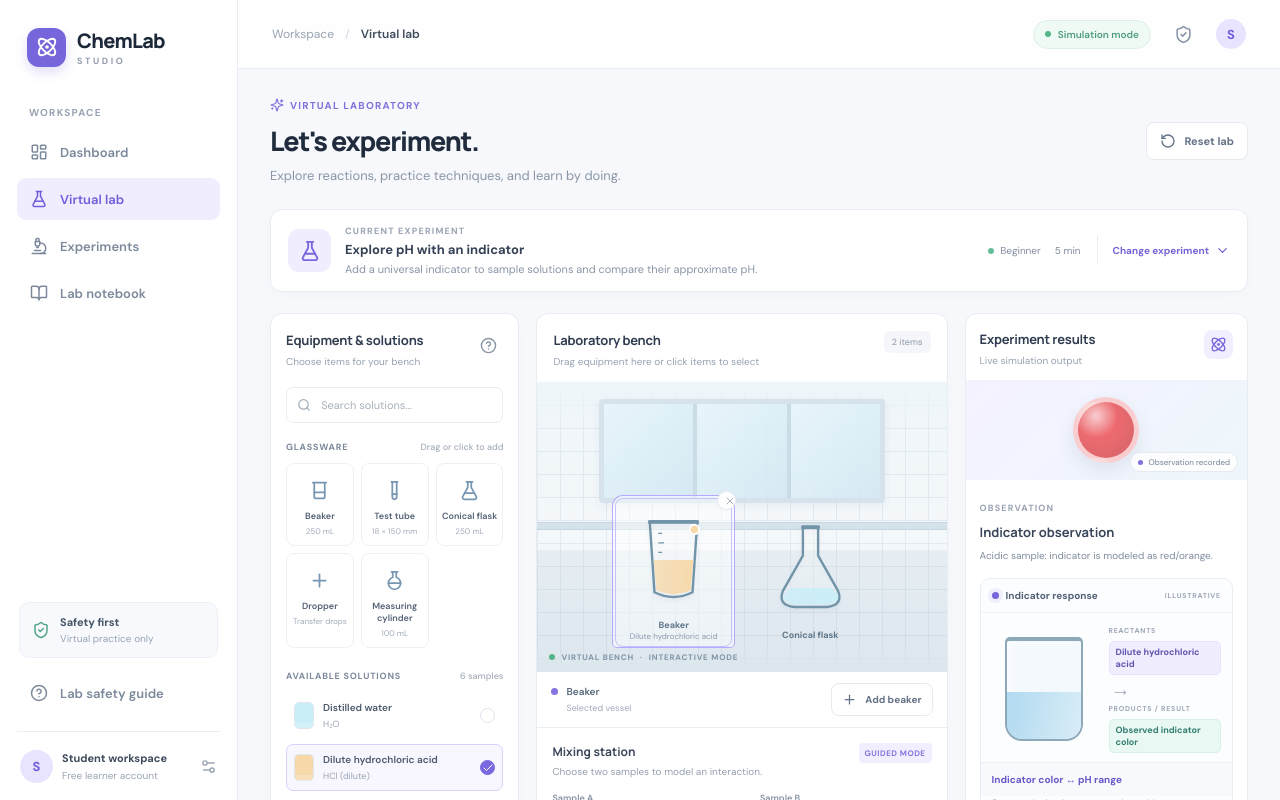
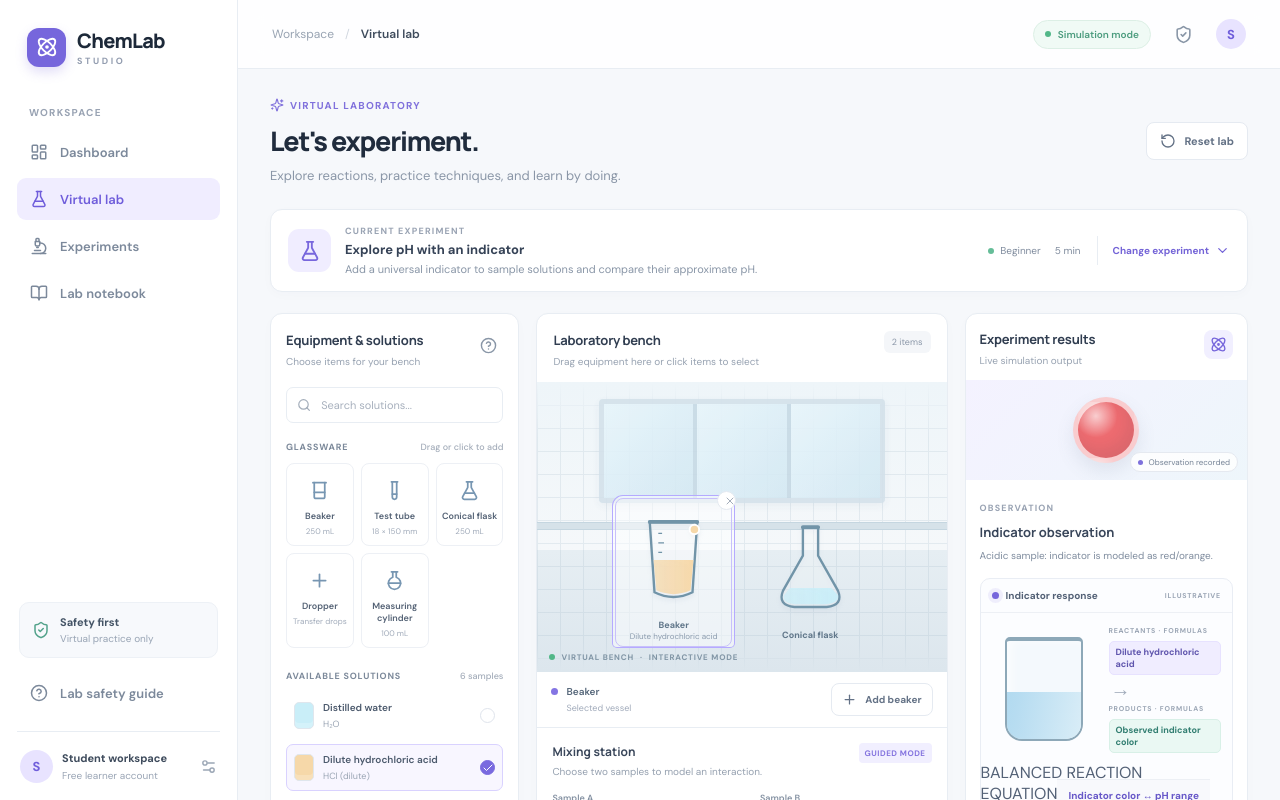
Before and after one commit to sumanchaudhary724/ChemLab, a React (Vite) app: page / in a window 1280 px wide. Shown: the top 800 px of the page. Built offline with nearby package versions, Linux system fonts and the light colour scheme.

Commit message:
Show reaction formulas and balanced equations in reaction visual

```diff
--- a/src/components/ReactionVisual.jsx
+++ b/src/components/ReactionVisual.jsx
@@ -15,7 +15,7 @@ export default function ReactionVisual({ result }) {
     <div className={`reaction-visual reaction-${result.reactionType || "mixture"}`} aria-label={`Reaction visualization: ${result.title}`}>
       <div className="reaction-visual-top">
         <span className="reaction-live-dot" />
-        <span>{captions[result.reactionType] || "Reaction model"}</span>
+        <span>{result.reactionName || captions[result.reactionType] || "Reaction model"}</span>
         <span className="reaction-visual-note">ILLUSTRATIVE</span>
       </div>
       <div className="reaction-scene">
@@ -27,14 +27,22 @@ export default function ReactionVisual({ result }) {
           {result.reactionType === "indicator" && <div className="reaction-indicator-drop" />}
         </div>
         <div className="reaction-steps">
-          <span className="reaction-stage-label">REACTANTS</span>
+          <span className="reaction-stage-label">REACTANTS · FORMULAS</span>
           <div className="reaction-chemicals">{reactants.map((item, i) => <span key={item + i}>{item}</span>)}</div>
           <div className="reaction-arrow">→</div>
-          <span className="reaction-stage-label">PRODUCTS / RESULT</span>
+          <span className="reaction-stage-label">PRODUCTS · FORMULAS</span>
           <div className="reaction-chemicals products">{products.map((item, i) => <span key={item + i}>{item}</span>)}</div>
         </div>
       </div>
-      <div className="reaction-equation-line">{result.equation}</div>
+      <div className="reaction-formula-card">
+        <span className="reaction-formula-label">BALANCED REACTION EQUATION</span>
+        <strong className="reaction-equation-line">{result.equation}</strong>
+        {result.ionicEquation && <>
+          <span className="reaction-formula-label">NET IONIC EQUATION</span>
+          <strong className="reaction-ionic-equation">{result.ionicEquation}</strong>
+        </>}
+      </div>
+      {result.formulaNote && <div className="reaction-formula-note">{result.formulaNote}</div>}
       <div className="reaction-caution">Conceptual animation — not to scale or a laboratory procedure.</div>
     </div>
   );
```
